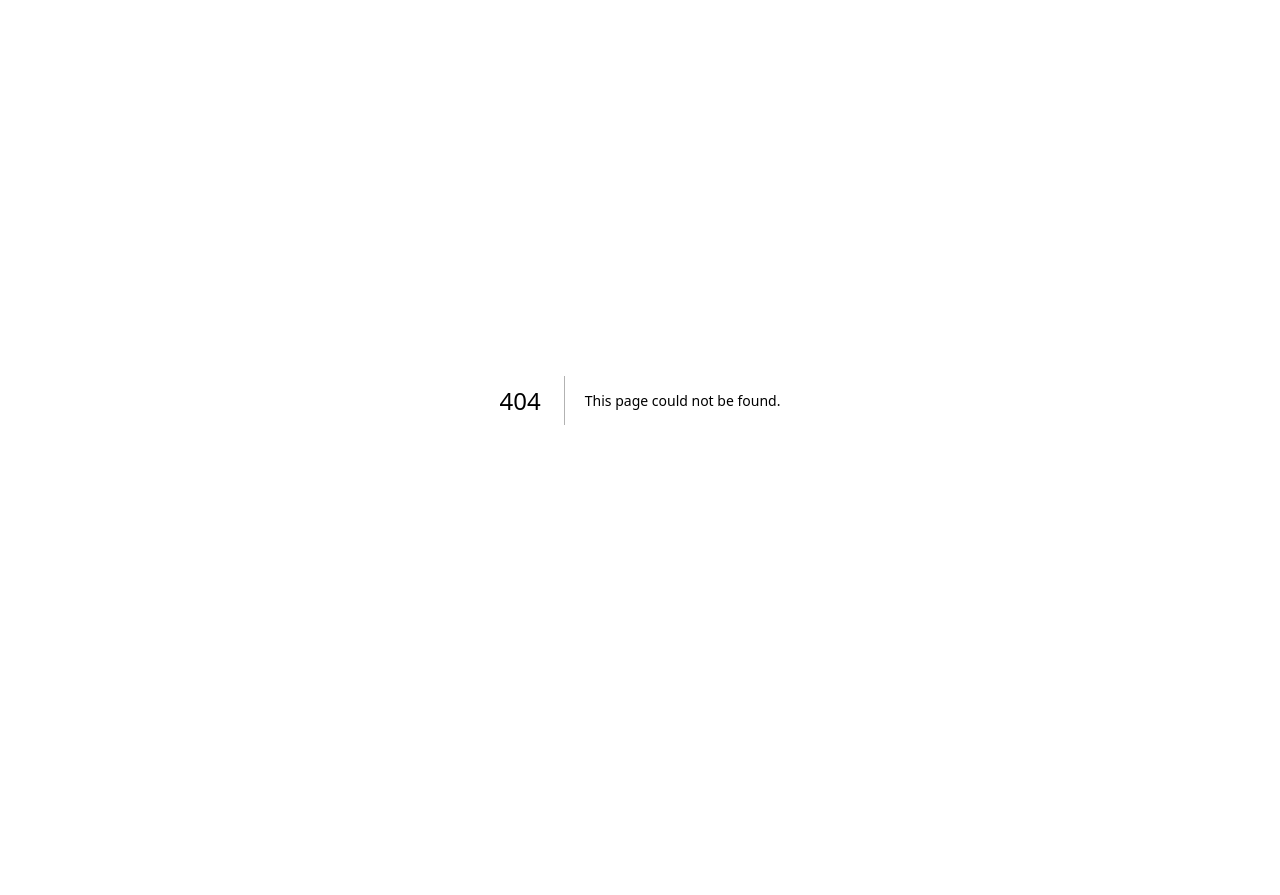
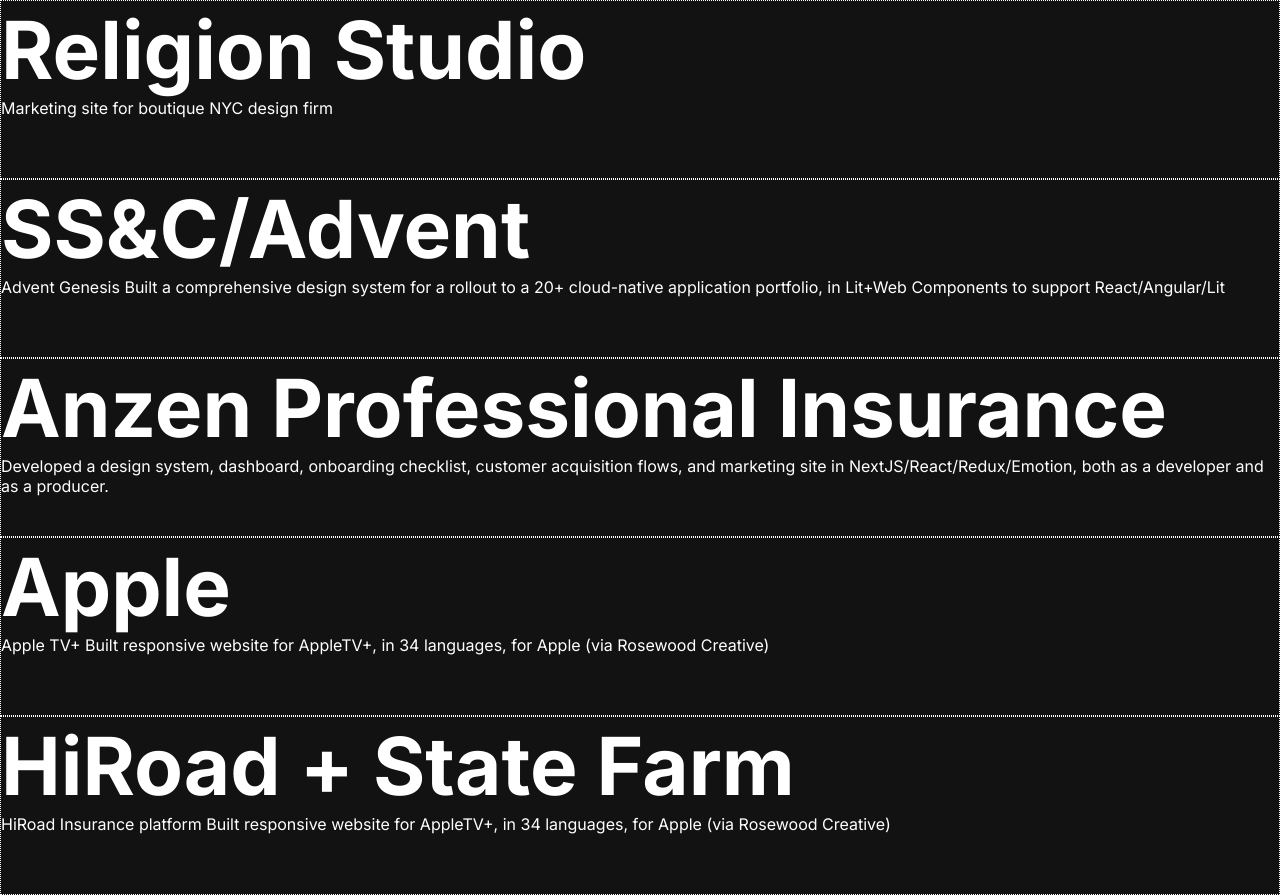
Before and after one commit to jasonmeyers/jasonmeyers.github.io, a Next.js app: page /work in a window 1280 px wide. Before the commit this address had no page. Before the commit the page ends 800 px from the top, so only its background shows below. Built offline with nearby package versions, Linux system fonts and the light colour scheme.

Commit message:
adding work

```diff
--- a/src/app/globals.css
+++ b/src/app/globals.css
@@ -23,6 +23,7 @@
     rgba(255, 255, 255, 0)
   );
 
+  --small-breakpoint-padding: 1rem;
   --tile-start-rgb: 239, 245, 249;
   --tile-end-rgb: 228, 232, 233;
   --tile-border: conic-gradient(
--- a/src/app/page.js
+++ b/src/app/page.js
@@ -1,4 +1,3 @@
-import Image from "next/image";
 import styles from "./page.module.css";
 import Introduction from "@/components/Introduction";
 
--- a/src/app/page.module.css
+++ b/src/app/page.module.css
@@ -1,7 +1,7 @@
 .main {
   display: flex;
   flex-direction: column;
-  justify-content: space-between;
+  /* justify-content: space-between; */
   align-items: center;
   padding: 6rem;
   min-height: 100vh;
--- /dev/null
+++ b/src/app/work.module.css
@@ -0,0 +1,26 @@
+.work {
+  display: flex;
+  flex-direction: column;
+  justify-content: flex-start;
+  border: 1px dotted white;
+  .header1 {
+    font-size: 80px;
+  }
+  .blockquote {
+    height: 10vh;
+  }
+  @media (max-width: 700px) {
+    display: flex;
+    flex-direction: column;
+    justify-content: flex-start;
+    border: 1px solid white;
+    margin: var(--small-breakpoint-padding);
+    padding: var(--small-breakpoint-padding);
+    .header1 {
+      font-size: 60px;
+    }
+    .blockquote {
+      height: calc(100vh - var(--small-breakpoint-padding));
+    }
+  }
+}
--- /dev/null
+++ b/src/app/work/page.js
@@ -0,0 +1,74 @@
+import React from "react";
+import styles from "../work.module.css";
+
+const experience = [
+  {
+    company: "Religion Studio",
+    description: "Marketing site for boutique NYC design firm",
+    role: "Web Developer",
+    year: "2023",
+    url: "https://www.religion.studio/",
+    keywords: ["marketing", "UX", "React JS", "product management"],
+  },
+  {
+    company: "SS&C/Advent",
+    product: "Advent Genesis",
+    role: "UI Engineer",
+    description:
+      "Built a comprehensive design system for a rollout to a 20+ cloud-native application portfolio, in Lit+Web Components to support React/Angular/Lit",
+    year: "2022-2023",
+    url: "https://www.advent.com/solutions/advent-genesis/",
+    keywords: [
+      "Advent Genesis Portfolio Management Tool",
+      "design system",
+      "engineering",
+      "react",
+      "web components",
+    ],
+  },
+  {
+    company: "Anzen Professional Insurance",
+    role: "Web Developer + Producer",
+    description: [
+      "Developed a design system, dashboard, onboarding checklist, customer acquisition flows, and marketing site in NextJS/React/Redux/Emotion, both as a developer and as a producer.",
+    ],
+    year: "2022",
+    url: "https://www.anzen.com/",
+    keywords: ["marketing", "ecommerce", "design system"],
+  },
+  {
+    company: "Apple",
+    product: "Apple TV+",
+    description:
+      "Built responsive website for AppleTV+, in 34 languages, for Apple (via Rosewood Creative)",
+    year: "2022",
+    url: "https://www.religion.studio/",
+    keywords: ["marketing", "ecommerce"],
+  },
+  {
+    company: "HiRoad + State Farm",
+    product: "HiRoad Insurance platform",
+    description:
+      "Built responsive website for AppleTV+, in 34 languages, for Apple (via Rosewood Creative)",
+    year: "2022",
+    url: "https://www.religion.studio/",
+    keywords: ["marketing", "ecommerce"],
+  },
+];
+
+const work = (props) => {
+  return (
+    <>
+      {experience.map(({ company, work, product, description } = item) => (
+        <section key={company} className={styles.work}>
+          <h1 className={styles.header1}>{company}</h1>
+          <blockquote className={styles.blockquote}>
+            {product} {description}
+          </blockquote>
+        </section>
+      ))}
+    </>
+  );
+};
+
+export default work;
--- a/src/components/Introduction.js
+++ b/src/components/Introduction.js
@@ -2,6 +2,7 @@
 import Image from "next/image";
 import jasonImage from "../../public/jason-meyers.png";
 import styles from "../app/page.module.css";
+import Link from "next/link";
 
 function Introduction() {
   return (
@@ -29,6 +30,7 @@
         >
           Github ⇢
         </a>
+        <Link href="/work">Work ⇢</Link>
       </p>
     </div>
   );
```
